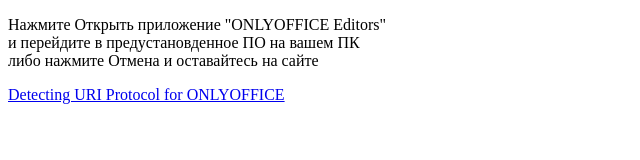
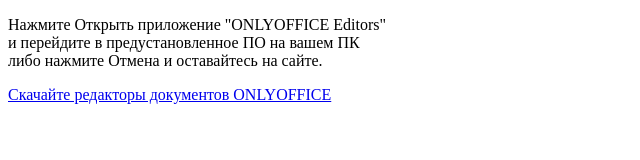
Before and after one commit to orlovavspb/URI-protocol, a plain HTML site: page index.html in a window 1280 px wide. Shown: the whole page, without its empty margins (0-640 px from the left). Drawn offline with nearby package versions, Linux system fonts and the light colour scheme.

Commit message:
added a working download link

```diff
--- a/index.html
+++ b/index.html
@@ -7,10 +7,7 @@
 </head>
 <body>
 <script src="main.js"></script>
-<p>Нажмите Открыть приложение "ONLYOFFICE Editors" <br />
-и перейдите в предустановденное ПО на вашем ПК <br />
-    либо нажмите Отмена и оставайтесь на сайте
-</p>
-<a href="http://localhost/">Detecting URI Protocol for ONLYOFFICE</a>
+<p>Нажмите Открыть приложение "ONLYOFFICE Editors"<br />и перейдите в предустановленное ПО на вашем ПК<br />либо нажмите Отмена и оставайтесь на сайте. <br /></p>
+<a href="https://www.onlyoffice.com/ru/download-desktop.aspx">Скачайте редакторы документов ONLYOFFICE</a>
 </body>
 </html>
```
